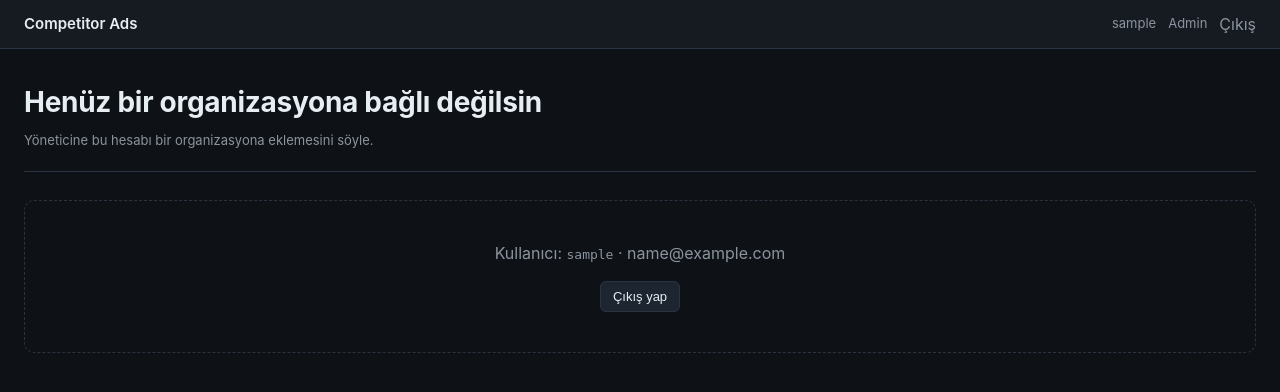
After one commit to studio56dev/competitor-ads-web, a Django app: page /1/ in a window 1280 px wide. The commit adds this page. Shown: the top 392 px of the page. Run offline with Django 5.2, Linux system fonts and the light colour scheme; the visitor is signed in with stand-in values (Sample User, id 1); data that the repository does not hold is empty.

Commit message:
Faz 2: multi-tenant auth + login zorunlu
OrganizationMembership: user x organization x role (owner/member/viewer)
Data migration: mevcut superuser'lar ilk org'a (Studio Fifty Six) owner olarak ekleniyor.

apps/organizations/middleware.py:
  request.user_organization ve request.user_membership'i her request'e ekler.
context_processor: template'ler 'user_organization' ile orgu gosterir.

Auth:
  - LOGIN_URL=/accounts/login/  LOGIN_REDIRECT_URL=/  LOGOUT_REDIRECT_URL=/accounts/login/
  - django.contrib.auth.urls (login/logout/password)
  - templates/registration/login.html ve logged_out.html
  - dashboard/no_organization.html — uyesi olmayan kullanicilar icin

Dashboard:
  - tum view'lar @login_required
  - Brand/Set/Competitor query'leri request.user_organization ile filtrelenir
  - get_object_or_404 her seviyede org sahipligi kontrol eder (slug enumeration'a kapali)

Admin:
  - OrganizationMembership inline Organization sayfasinda
  - standalone OrganizationMembershipAdmin

base.html'e top nav (org chip + user + admin link + logout form).
CSS: top-nav + auth-box + .btn-primary/.btn-secondary.

```diff
--- /dev/null
+++ b/apps/dashboard/templates/dashboard/no_organization.html
@@ -0,0 +1,17 @@
+{% extends "base.html" %}
+
+{% block title %}Erişim yok{% endblock %}
+
+{% block content %}
+<header class="page-head">
+  <h1>Henüz bir organizasyona bağlı değilsin</h1>
+  <div class="meta">Yöneticine bu hesabı bir organizasyona eklemesini söyle.</div>
+</header>
+<div class="empty">
+  Kullanıcı: <code>{{ user.username }}</code> · {{ user.email }}<br>
+  <form method="post" action="{% url 'logout' %}" style="margin-top:16px;">
+    {% csrf_token %}
+    <button class="btn-secondary" type="submit">Çıkış yap</button>
+  </form>
+</div>
+{% endblock %}
--- a/apps/dashboard/views.py
+++ b/apps/dashboard/views.py
@@ -1,3 +1,4 @@
+from django.contrib.auth.decorators import login_required
 from django.db.models import Count, Sum
 from django.shortcuts import get_object_or_404, render
 
@@ -6,18 +7,32 @@ from apps.ads.services import cluster_by_copy, summarize_ads
 from apps.catalog.models import Brand, Competitor, CompetitorSet
 
 
+def _no_org(request):
+    return render(request, "dashboard/no_organization.html")
+
+
+@login_required
 def home(request):
+    org = request.user_organization
+    if not org:
+        return _no_org(request)
     brands = (
-        Brand.objects.annotate(
+        Brand.objects.filter(organization=org)
+        .annotate(
             set_count=Count("sets", distinct=True),
             ad_count=Count("sets__competitors__ads", distinct=True),
-        ).order_by("name")
+        )
+        .order_by("name")
     )
     return render(request, "dashboard/home.html", {"brands": brands})
 
 
+@login_required
 def brand_detail(request, brand_slug):
-    brand = get_object_or_404(Brand, slug=brand_slug)
+    org = request.user_organization
+    if not org:
+        return _no_org(request)
+    brand = get_object_or_404(Brand, slug=brand_slug, organization=org)
     sets = (
         brand.sets.annotate(
             competitor_count=Count("competitors", distinct=True),
@@ -27,10 +42,15 @@ def brand_detail(request, brand_slug):
     return render(request, "dashboard/brand_detail.html", {"brand": brand, "sets": sets})
 
 
+@login_required
 def set_detail(request, brand_slug, set_slug):
+    org = request.user_organization
+    if not org:
+        return _no_org(request)
     cs = get_object_or_404(
         CompetitorSet.objects.select_related("brand"),
         brand__slug=brand_slug, slug=set_slug,
+        brand__organization=org,
     )
     competitors = (
         cs.competitors.annotate(
@@ -44,23 +64,23 @@ def set_detail(request, brand_slug, set_slug):
     )
 
 
+@login_required
 def competitor_detail(request, brand_slug, set_slug, competitor_slug):
+    org = request.user_organization
+    if not org:
+        return _no_org(request)
     competitor = get_object_or_404(
         Competitor.objects.select_related("set__brand"),
         set__brand__slug=brand_slug,
         set__slug=set_slug,
         slug=competitor_slug,
+        set__brand__organization=org,
     )
     ads = list(competitor.ads.all())
     stats = summarize_ads(ads)
 
-    # Cluster analysis using dict-style accessors for compatibility
     ad_dicts = [
-        {
-            "bodyCopy": a.body_copy,
-            "headline": a.headline,
-            "variant": a.variant_text,
-        }
+        {"bodyCopy": a.body_copy, "headline": a.headline, "variant": a.variant_text}
         for a in ads
     ]
     clusters = cluster_by_copy(ad_dicts)[:8]
--- /dev/null
+++ b/apps/organizations/context_processors.py
@@ -0,0 +1,5 @@
+def organization(request):
+    return {
+        "user_organization": getattr(request, "user_organization", None),
+        "user_membership": getattr(request, "user_membership", None),
+    }
--- /dev/null
+++ b/apps/organizations/middleware.py
@@ -0,0 +1,21 @@
+"""Attaches the current user's primary organization to each request."""
+
+
+class OrganizationMiddleware:
+    def __init__(self, get_response):
+        self.get_response = get_response
+
+    def __call__(self, request):
+        request.user_organization = None
+        request.user_membership = None
+        user = getattr(request, "user", None)
+        if user is not None and user.is_authenticated:
+            membership = (
+                user.memberships.select_related("organization")
+                .order_by("joined_at")
+                .first()
+            )
+            if membership:
+                request.user_membership = membership
+                request.user_organization = membership.organization
+        return self.get_response(request)
--- a/config/settings.py
+++ b/config/settings.py
@@ -38,6 +38,7 @@ MIDDLEWARE = [
     "django.contrib.auth.middleware.AuthenticationMiddleware",
     "django.contrib.messages.middleware.MessageMiddleware",
     "django.middleware.clickjacking.XFrameOptionsMiddleware",
+    "apps.organizations.middleware.OrganizationMiddleware",
 ]
 
 ROOT_URLCONF = "config.urls"
@@ -52,10 +53,15 @@ TEMPLATES = [
                 "django.template.context_processors.request",
                 "django.contrib.auth.context_processors.auth",
                 "django.contrib.messages.context_processors.messages",
+                "apps.organizations.context_processors.organization",
             ],
         },
     },
 ]
+
+LOGIN_URL = "/accounts/login/"
+LOGIN_REDIRECT_URL = "/"
+LOGOUT_REDIRECT_URL = "/accounts/login/"
 
 WSGI_APPLICATION = "config.wsgi.application"
 
--- a/config/urls.py
+++ b/config/urls.py
@@ -5,6 +5,7 @@ from django.views.static import serve as static_serve
 
 urlpatterns = [
     path("admin/", admin.site.urls),
+    path("accounts/", include("django.contrib.auth.urls")),
     re_path(
         r"^media/(?P<path>.*)$",
         static_serve,
--- a/static/css/style.css
+++ b/static/css/style.css
@@ -238,3 +238,103 @@ section h2 {
 .muted { color: var(--muted); }
 .kbd { font-family: ui-monospace, SFMono-Regular, Menlo, monospace; background: var(--panel-2); padding: 1px 5px; border-radius: 4px; font-size: 12px; }
 .empty { padding: 40px; text-align: center; color: var(--muted); border: 1px dashed var(--border); border-radius: 10px; }
+
+/* Top nav (Faz 2) */
+.top-nav {
+  background: var(--panel);
+  border-bottom: 1px solid var(--border);
+}
+.top-nav-inner {
+  max-width: 1500px;
+  margin: 0 auto;
+  padding: 12px 24px;
+  display: flex;
+  align-items: center;
+  justify-content: space-between;
+  gap: 16px;
+}
+.top-nav .brand-link {
+  font-weight: 600;
+  color: var(--text);
+  font-size: 15px;
+}
+.top-nav .brand-link:hover { color: var(--accent); text-decoration: none; }
+.top-nav .nav-right { display: flex; align-items: center; gap: 12px; flex-wrap: wrap; }
+.top-nav .org-chip {
+  background: rgba(121,192,255,0.10);
+  border: 1px solid rgba(121,192,255,0.35);
+  color: var(--accent);
+  padding: 3px 10px;
+  border-radius: 999px;
+  font-size: 12px;
+  font-weight: 600;
+}
+.top-nav .user-chip { color: var(--muted); font-size: 13px; }
+.top-nav .nav-link {
+  color: var(--muted);
+  font-size: 13px;
+  text-decoration: none;
+}
+.top-nav .nav-link:hover { color: var(--text); text-decoration: underline; }
+.top-nav .logout-form { margin: 0; padding: 0; display: inline; }
+.top-nav .nav-button {
+  background: none;
+  border: 0;
+  cursor: pointer;
+  padding: 0;
+  font: inherit;
+}
+
+/* Auth pages */
+.auth-box {
+  max-width: 420px;
+  margin: 80px auto;
+  background: var(--panel);
+  border: 1px solid var(--border);
+  border-radius: 10px;
+  padding: 28px 32px;
+}
+.auth-box h1 { margin: 0 0 16px; font-size: 22px; }
+.auth-box .error {
+  background: rgba(248,81,73,0.10);
+  border: 1px solid rgba(248,81,73,0.4);
+  color: var(--red);
+  padding: 8px 12px;
+  border-radius: 6px;
+  margin-bottom: 14px;
+  font-size: 13px;
+}
+.auth-box form { display: flex; flex-direction: column; gap: 12px; }
+.auth-box label { display: flex; flex-direction: column; gap: 4px; font-size: 13px; color: var(--muted); }
+.auth-box input[type="text"],
+.auth-box input[type="password"] {
+  background: var(--panel-2);
+  border: 1px solid var(--border);
+  color: var(--text);
+  padding: 8px 12px;
+  border-radius: 6px;
+  font-size: 14px;
+}
+.auth-box input:focus { outline: none; border-color: var(--accent); }
+.btn-primary {
+  background: var(--accent);
+  color: #0e1116;
+  border: 0;
+  padding: 9px 14px;
+  border-radius: 6px;
+  font-weight: 600;
+  font-size: 14px;
+  cursor: pointer;
+  margin-top: 6px;
+}
+.btn-primary:hover { background: #a4d4ff; }
+.btn-secondary {
+  background: var(--panel-2);
+  color: var(--text);
+  border: 1px solid var(--border);
+  padding: 7px 12px;
+  border-radius: 6px;
+  font-size: 13px;
+  cursor: pointer;
+}
+.btn-secondary:hover { border-color: var(--accent); }
--- a/templates/base.html
+++ b/templates/base.html
@@ -8,6 +8,24 @@
   <link rel="stylesheet" href="{% static 'css/style.css' %}">
 </head>
 <body>
+{% if user.is_authenticated %}
+<nav class="top-nav">
+  <div class="top-nav-inner">
+    <a class="brand-link" href="{% url 'home' %}">Competitor Ads</a>
+    <div class="nav-right">
+      {% if user_organization %}
+        <span class="org-chip">{{ user_organization.name }}</span>
+      {% endif %}
+      <span class="user-chip">{{ user.username }}</span>
+      {% if user.is_staff %}<a class="nav-link" href="/admin/">Admin</a>{% endif %}
+      <form method="post" action="{% url 'logout' %}" class="logout-form">
+        {% csrf_token %}
+        <button type="submit" class="nav-link nav-button">Çıkış</button>
+      </form>
+    </div>
+  </div>
+</nav>
+{% endif %}
 <div class="container">
   {% block content %}{% endblock %}
 </div>
```
Also changed, not shown: apps/organizations/admin.py (+21 -2 lines), apps/organizations/models.py (+38 -0 lines), templates/registration/logged_out.html (added, +10 -0 lines), templates/registration/login.html (added, +28 -0 lines), apps/organizations/migrations/0002_organizationmembership.py (added), apps/organizations/migrations/0003_seed_superuser_memberships.py (added).
